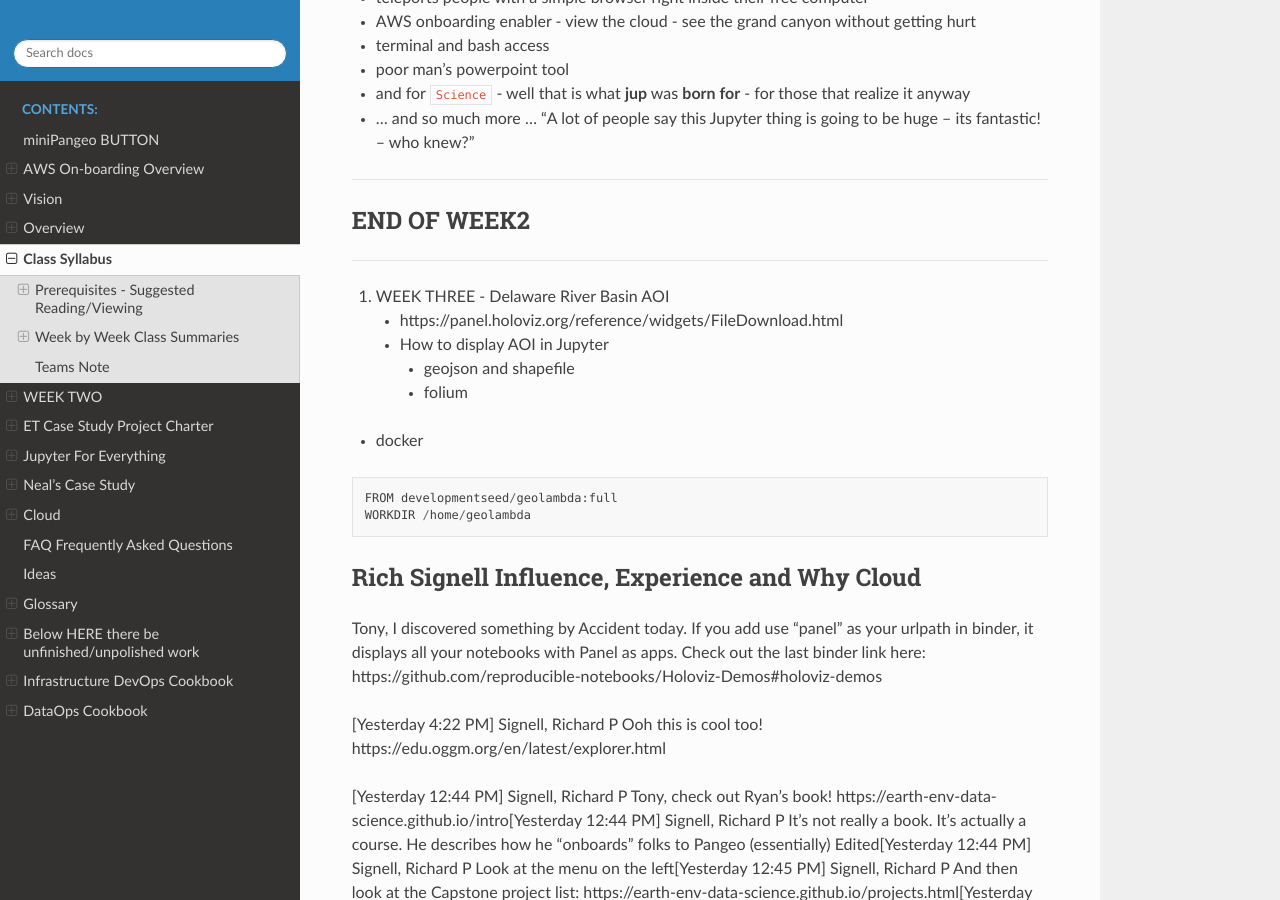
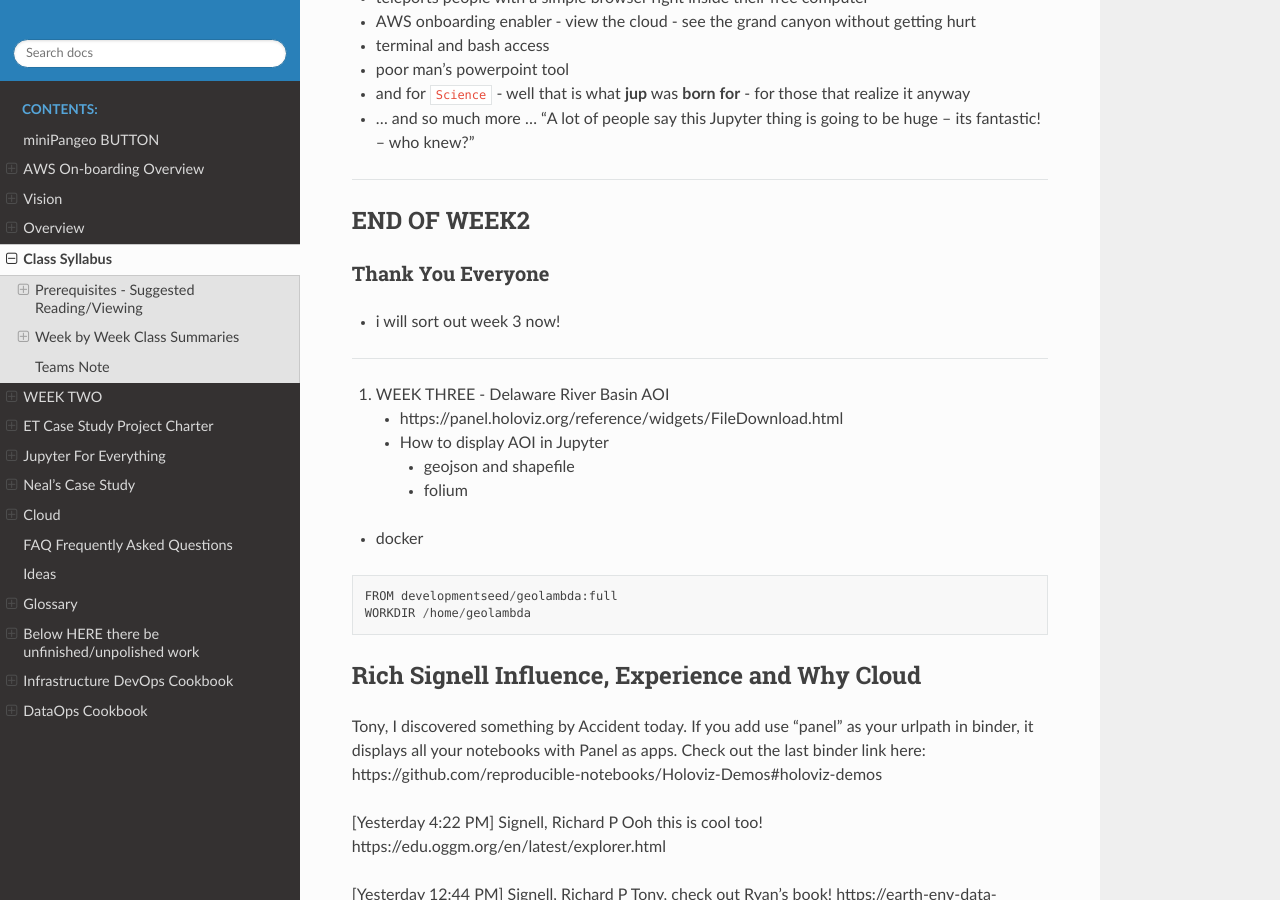
Before and after one commit to tonybutzer/harmony, a Sphinx documentation site: the page built from documentation/source/00weekbyweek.md, in a window 1280 px wide and 900 px high, scrolled down 11930 px. Built offline with Sphinx 7.4.7 and the Read the Docs theme 2.0.0, drawn with Linux system fonts in a browser that asks for light colours; pages that are not in the unit, such as notebooks, are missing from menus.

Commit message:
automatic git update from Makefile

```diff
--- a/documentation/source/00weekbyweek.md
+++ b/documentation/source/00weekbyweek.md
@@ -401,6 +401,10 @@ science_joy = 1 * ec2 + docker * 1e3
 
 ---
 ## END OF WEEK2
+
+### Thank You Everyone
+
+- i will sort out week 3 now!
 ---
 
 
```
